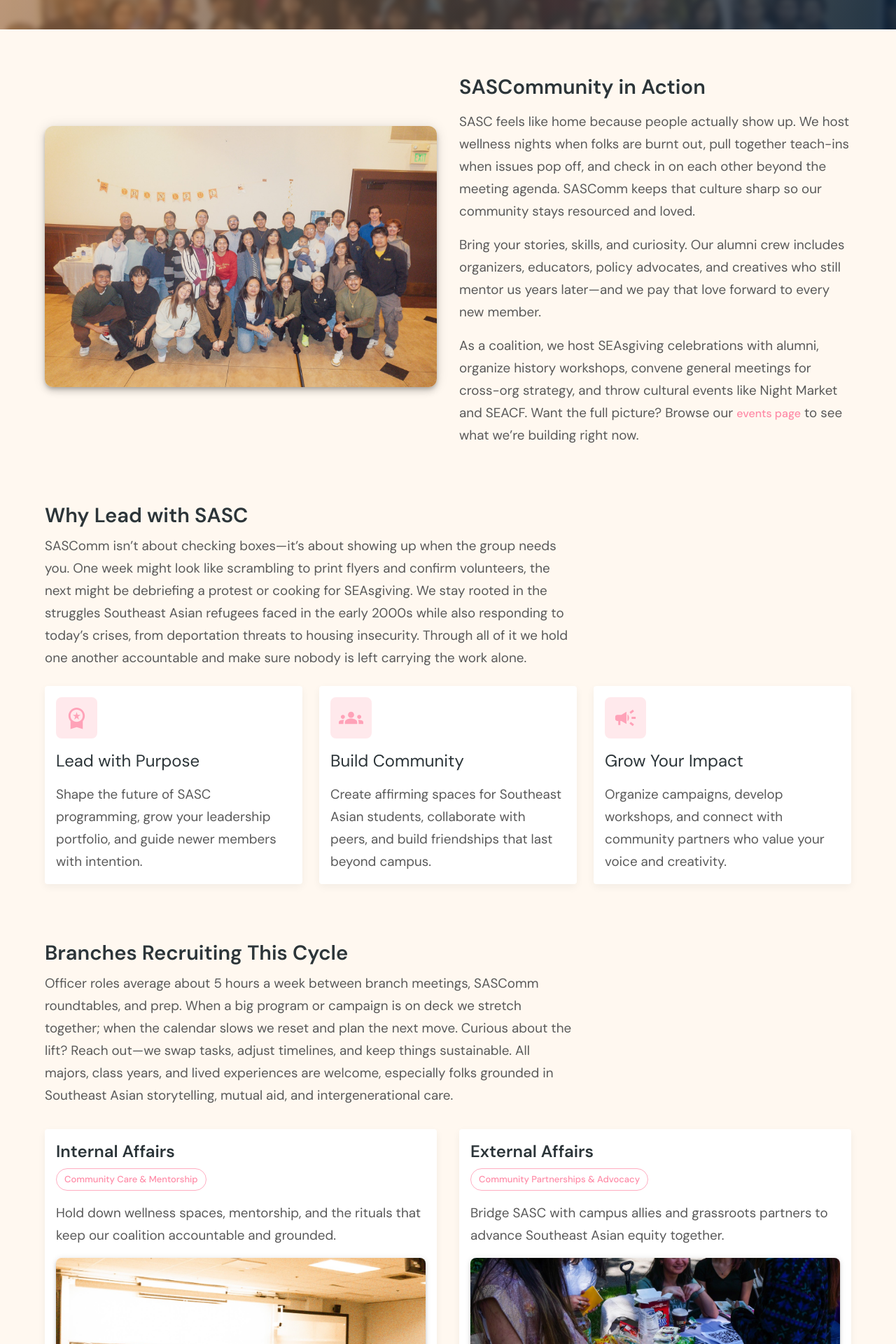
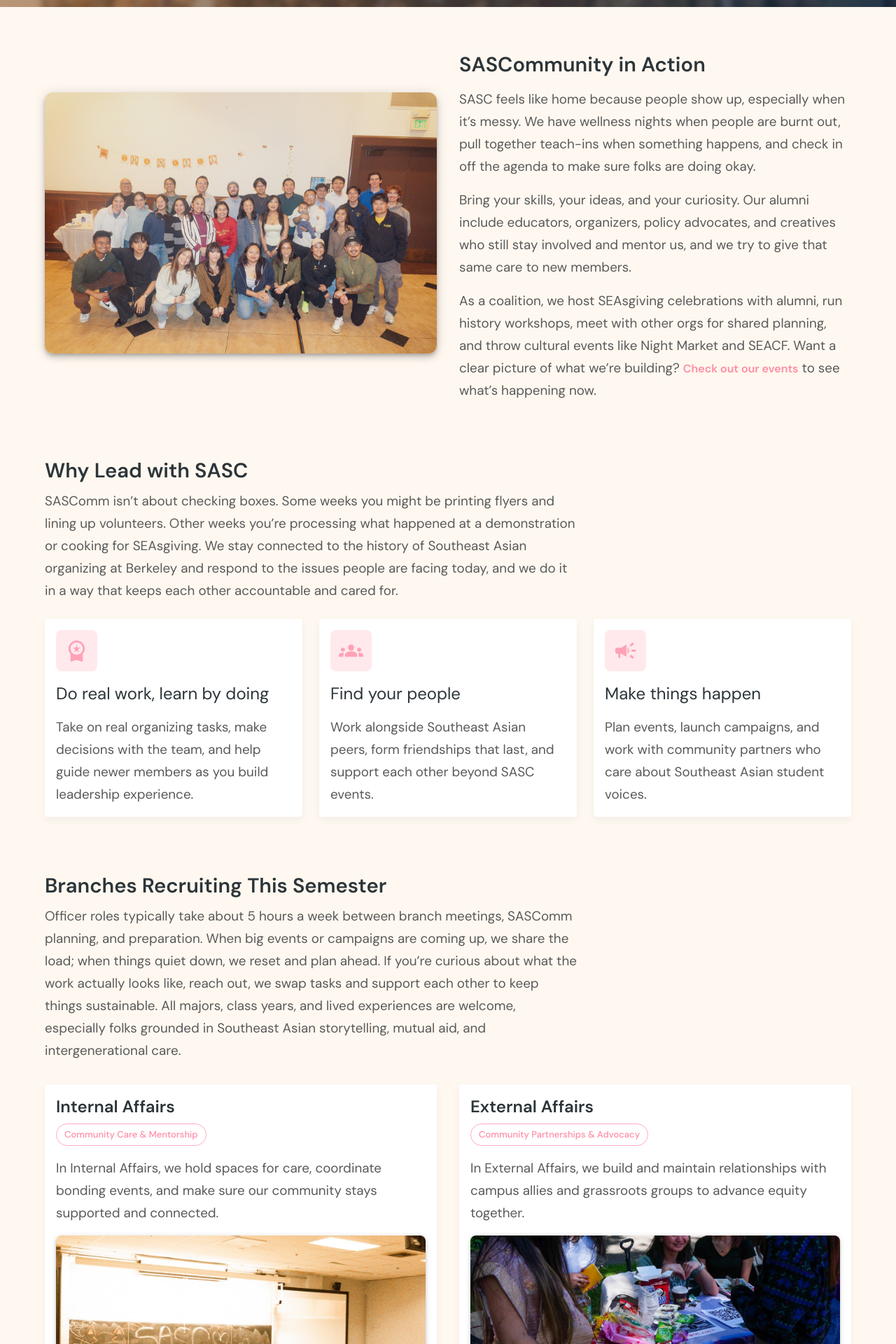
Before and after one commit to khoaang/ucbsasc, a React (Vite) app: page /lead in a window 1280 px wide. Shown: the part 780-2700 px from the top of the page at 70% size. Built offline with nearby package versions, Linux system fonts and the light colour scheme; no server answers.

Commit message:
Implement lead recruitment modal in Home component, replacing SeasgivingModal. Update localStorage handling for modal display based on URL parameters. Enhance dialog content to promote leadership opportunities and provide application links, improving user engagement and clarity.

```diff
--- a/src/pages/Home.tsx
+++ b/src/pages/Home.tsx
@@ -1,11 +1,24 @@
-import { Box, Container, Typography, useTheme, Grid, Button, IconButton, Card, CardContent } from '@mui/material';
+import {
+  Box,
+  Container,
+  Typography,
+  useTheme,
+  Grid,
+  Button,
+  IconButton,
+  Card,
+  CardContent,
+  Dialog,
+  DialogTitle,
+  DialogContent,
+  DialogActions,
+} from '@mui/material';
 import { styled } from '@mui/material/styles';
 import { motion } from 'framer-motion';
 import { useRef, useState, useEffect } from 'react';
 import { Instagram } from '@mui/icons-material';
 import MailingListModal from '../components/MailingListModal';
 // import HalloweenModal from '../components/events/HalloweenModal';
-import SeasgivingModal from '../components/events/SeasgivingModal';
 import Footer from '../components/Footer';
 // import GeneralMeetingModal from '../components/events/GeneralMeetingModal';
 
@@ -116,7 +129,14 @@ const Home = () => {
   const containerRef = useRef(null);
   const [mailingListOpen, setMailingListOpen] = useState(false);
   // const [halloweenOpen, setHalloweenOpen] = useState(false);
-  const [seasgivingOpen, setSeasgivingOpen] = useState(false);
+  const [leadModalOpen, setLeadModalOpen] = useState(false);
+  const handleLeadModalClose = () => {
+    try {
+      localStorage.setItem('lead_modal_dismissed_v1', 'true');
+    } catch {}
+    setLeadModalOpen(false);
+  };
+
 
   // useEffect(() => {
   //   try {
@@ -131,10 +151,10 @@ const Home = () => {
   useEffect(() => {
     try {
       const params = new URLSearchParams(window.location.search);
-      const forceShow = params.get('showSeasgiving') === '1';
-      const dismissed = localStorage.getItem('seasgiving_dismissed_v2');
+      const forceShow = params.get('showLead') === '1';
+      const dismissed = localStorage.getItem('lead_modal_dismissed_v1');
       if (forceShow || !dismissed) {
-        const t = setTimeout(() => setSeasgivingOpen(true), 1200);
+        const t = setTimeout(() => setLeadModalOpen(true), 1200);
         return () => clearTimeout(t);
       }
     } catch { }
@@ -375,10 +395,51 @@ const Home = () => {
         open={halloweenOpen}
         onClose={() => setHalloweenOpen(false)}
       /> */}
-      <SeasgivingModal
-        open={seasgivingOpen}
-        onClose={() => setSeasgivingOpen(false)}
-      />
+      <Dialog
+        open={leadModalOpen}
+        onClose={handleLeadModalClose}
+        maxWidth="sm"
+        fullWidth
+      >
+        <DialogTitle>Lead with SASC</DialogTitle>
+        <DialogContent dividers>
+          <Typography variant="body1" sx={{ mb: 2 }}>
+            SASComm is recruiting new officers for Spring 2026. If you care about Southeast Asian community building, storytelling, and
+            advocacy, we want to hear from you. Roles are flexible, collaborative, and grounded in shared responsibility.
+          </Typography>
+          <Typography variant="body2" color="text.secondary">
+            Curious about the work? Check out the leadership page to see branch focus areas, expectations, and next steps. You can always
+            DM us on Instagram if you have questions before applying.
+          </Typography>
+        </DialogContent>
+        <DialogActions sx={{ flexWrap: 'wrap', gap: 1.5, justifyContent: 'flex-end', px: 3, py: 2 }}>
+          <Button onClick={handleLeadModalClose} color="inherit">
+            Not Now
+          </Button>
+          <Button
+            component="a"
+            href="https://forms.gle/mnqaVF1UhXhoFKdJ6"
+            target="_blank"
+            rel="noopener"
+            variant="contained"
+            color="primary"
+            onClick={handleLeadModalClose}
+          >
+            Apply Now
+          </Button>
+          <Button
+            component="a"
+            href="https://www.instagram.com/ucbsasc"
+            target="_blank"
+            rel="noopener"
+            variant="outlined"
+            color="primary"
+            onClick={handleLeadModalClose}
+          >
+            DM @ucbsasc
+          </Button>
+        </DialogActions>
+      </Dialog>
     </Box>
   );
 };
--- a/src/pages/Lead.tsx
+++ b/src/pages/Lead.tsx
@@ -22,21 +22,21 @@ import Footer from '../components/Footer';
 
 const benefits = [
   {
-    title: 'Lead with Purpose',
+    title: 'Do real work, learn by doing',
     description:
-      'Shape the future of SASC programming, grow your leadership portfolio, and guide newer members with intention.',
+      'Take on real organizing tasks, make decisions with the team, and help guide newer members as you build leadership experience.',
     icon: <WorkspacePremium fontSize="large" color="inherit" />,
   },
   {
-    title: 'Build Community',
+    title: 'Find your people',
     description:
-      'Create affirming spaces for Southeast Asian students, collaborate with peers, and build friendships that last beyond campus.',
+      'Work alongside Southeast Asian peers, form friendships that last, and support each other beyond SASC events.',
     icon: <Groups fontSize="large" color="inherit" />,
   },
   {
-    title: 'Grow Your Impact',
+    title: 'Make things happen',
     description:
-      'Organize campaigns, develop workshops, and connect with community partners who value your voice and creativity.',
+      'Plan events, launch campaigns, and work with community partners who care about Southeast Asian student voices.',
     icon: <Campaign fontSize="large" color="inherit" />,
   },
 ];
@@ -46,7 +46,7 @@ const branches = [
     name: 'Internal Affairs',
     focus: 'Community Care & Mentorship',
     overview:
-      'Hold down wellness spaces, mentorship, and the rituals that keep our coalition accountable and grounded.',
+      'In Internal Affairs, we hold spaces for care, coordinate bonding events, and make sure our community stays supported and connected.',
     image: '/internal.jpg',
     directors: [
       { name: 'Ilene Park', email: 'parkilene AT berkeley.edu' },
@@ -67,7 +67,7 @@ const branches = [
     name: 'External Affairs',
     focus: 'Community Partnerships & Advocacy',
     overview:
-      'Bridge SASC with campus allies and grassroots partners to advance Southeast Asian equity together.',
+      'In External Affairs, we build and maintain relationships with campus allies and grassroots groups to advance equity together.',
     image: '/tabling.jpg',
     directors: [
       { name: 'Lan Vy Nguyen', email: 'nguyen_nvl AT berkeley.edu' },
@@ -87,7 +87,7 @@ const branches = [
     name: 'Operations',
     focus: 'Logistics, Finance & Event Excellence',
     overview:
-      'Keep SASC steady through sharp budgeting, flexible logistics, and backstage care so every program lands.',
+      'The Operations team handles budgeting, scheduling, vendor coordination, reimbursements, and event logistics so programs run smoothly.',
     image: '/operations.jpg',
     directors: [
       { name: 'Tyler Htut', email: 'tylerhtut7 AT berkeley.edu' },
@@ -109,7 +109,7 @@ const branches = [
     name: 'Public Relations',
     focus: 'Storytelling & Creative Strategy',
     overview:
-      'Tell our stories loudly and creatively so campus feels Southeast Asian joy, grief, and resistance.',
+      'Public Relations shapes how our work is seen and understood, from graphics and video to newsletters and social media campaigns that reflect our members’ voices.',
     image: '/pr.jpg',
     directors: [
       { name: 'Khoa Nguyen', email: 'khoan AT berkeley.edu' },
@@ -133,27 +133,27 @@ const branches = [
 
 const applicationSteps = [
   {
-    title: 'Submit Interest Form',
+    title: 'Fill out the interest form',
     detail:
-      'Tell us which branches excite you, the skills you bring, and how SASC can support your growth. We welcome all experiences.',
+      'Tell us what excites you, what you’re good at, and what you want to learn. We’re genuinely interested in what you bring, not just checkboxes.',
     icon: <Lightbulb color="primary" />,
   },
   {
-    title: 'Meet the Directors',
+    title: 'Meet the directors',
     detail:
-      'Participate in a conversational interview focused on alignment, support, and collaboration—not corporate vibes.',
+      'We’ll have a conversation to get to know you, talk about expectations, and see where you’ll fit best.',
     icon: <Diversity3 color="primary" />,
   },
   {
-    title: 'Join Officer Onboarding',
+    title: 'Start onboarding',
     detail:
-      'Kick off with leadership orientation, team bonding, and a semester roadmap so you feel confident and resourced from day one.',
+      'We’ll orient you with your branch, introduce the team, and share a roadmap for your first weeks.',
     icon: <EventAvailable color="primary" />,
   },
   {
-    title: 'Stay Connective & Impactful',
+    title: 'Grow with us',
     detail:
-      'Officer roles come with mentorship, professional development, and a community that shows up for each other.',
+      'Expect mentorship, chances to develop professionally, and a team that supports you when things get busy and when they slow down.',
     icon: <VolunteerActivism color="primary" />,
   },
 ];
@@ -209,9 +209,9 @@ const Lead = () => {
               textShadow: '0 2px 12px rgba(0,0,0,0.5)',
             }}
           >
-            Since 2000 student organizers have pulled late nights drafting teach-in slides, hauling sound gear to
-            Upper Sproul, and checking in on each other when campus systems fell short. SASComm is the crew still
-            doing that work, keeping SASC rooted in Southeast Asian history, mutual aid, and collective power.
+            Since 2000, SASC has been shaped by students who stayed up late building slides, setting up sound gear at Sproul, and
+            checking in on one another when campus systems fell short. SASComm is the group still doing that work, carrying forward
+            Southeast Asian history, care, and collective effort.
           </Typography>
           <Typography
             variant="body1"
@@ -222,9 +222,8 @@ const Lead = () => {
               textShadow: '0 1px 10px rgba(0,0,0,0.45)',
             }}
           >
-            We need folks who will help run programs, tell our stories, check in on members, and push for campus
-            resources. Some weeks are chill; other weeks are back-to-back meetings and last-minute supply runs.
-            When it’s time to move, we do it together and we follow through.
+            We’re looking for folks ready to run programs, help tell our stories, support members, and push for resources. Some weeks
+            are relaxed; other weeks are full of meetings and last-minute tasks. We do it together, and we stick with it.
           </Typography>
           <Stack direction={{ xs: 'column', sm: 'row' }} spacing={2} sx={{ mt: 4 }}>
             <Button
@@ -277,19 +276,25 @@ const Lead = () => {
                 SASCommunity in Action
               </Typography>
               <Typography variant="body1" color="text.secondary">
-                SASC feels like home because people actually show up. We host wellness nights when folks are burnt
-                out, pull together teach-ins when issues pop off, and check in on each other beyond the meeting
-                agenda. SASComm keeps that culture sharp so our community stays resourced and loved.
+                SASC feels like home because people show up, especially when it’s messy. We have wellness nights when people are burnt
+                out, pull together teach-ins when something happens, and check in off the agenda to make sure folks are doing okay.
               </Typography>
               <Typography variant="body1" color="text.secondary">
-                Bring your stories, skills, and curiosity. Our alumni crew includes organizers, educators, policy
-                advocates, and creatives who still mentor us years later—and we pay that love forward to every new
-                member.
+                Bring your skills, your ideas, and your curiosity. Our alumni include educators, organizers, policy advocates, and
+                creatives who still stay involved and mentor us, and we try to give that same care to new members.
               </Typography>
               <Typography variant="body1" color="text.secondary">
-                As a coalition, we host SEAsgiving celebrations with alumni, organize history workshops,
-                convene general meetings for cross-org strategy, and throw cultural events like Night Market and
-                SEACF. Want the full picture? Browse our <Button variant="text" color="primary" href="/events" sx={{ p: 0, minWidth: 0, textTransform: 'none' }}>events page</Button> to see what we’re building right now.
+                As a coalition, we host SEAsgiving celebrations with alumni, run history workshops, meet with other orgs for shared
+                planning, and throw cultural events like Night Market and SEACF. Want a clear picture of what we’re building?{' '}
+                <Button
+                  variant="text"
+                  color="primary"
+                  href="/events"
+                  sx={{ p: 0, minWidth: 0, textTransform: 'none', fontWeight: 600 }}
+                >
+                  Check out our events
+                </Button>{' '}
+                to see what’s happening now.
               </Typography>
             </Stack>
           </Grid>
@@ -301,11 +306,10 @@ const Lead = () => {
           Why Lead with SASC
         </Typography>
         <Typography variant="body1" color="text.secondary" sx={{ maxWidth: 760, mb: 3 }}>
-          SASComm isn’t about checking boxes—it’s about showing up when the group needs you. One week might look
-          like scrambling to print flyers and confirm volunteers, the next might be debriefing a protest or
-          cooking for SEAsgiving. We stay rooted in the struggles Southeast Asian refugees faced in the early 2000s
-          while also responding to today’s crises, from deportation threats to housing insecurity. Through all of it
-          we hold one another accountable and make sure nobody is left carrying the work alone.
+          SASComm isn’t about checking boxes. Some weeks you might be printing flyers and lining up volunteers. Other weeks you’re
+          processing what happened at a demonstration or cooking for SEAsgiving. We stay connected to the history of Southeast Asian
+          organizing at Berkeley and respond to the issues people are facing today, and we do it in a way that keeps each other accountable
+          and cared for.
         </Typography>
         <Grid container spacing={3}>
           {benefits.map((benefit) => (
@@ -346,14 +350,14 @@ const Lead = () => {
 
       <Container sx={{ mb: 10 }}>
         <Typography variant="h4" gutterBottom>
-          Branches Recruiting This Cycle
+          Branches Recruiting This Semester
         </Typography>
         <Typography variant="body1" color="text.secondary" sx={{ mb: 4, maxWidth: 760 }}>
-          Officer roles average about 5 hours a week between branch meetings, SASComm roundtables, and prep. When
-          a big program or campaign is on deck we stretch together; when the calendar slows we reset and plan the
-          next move. Curious about the lift? Reach out—we swap tasks, adjust timelines, and keep things sustainable.
-          All majors, class years, and lived experiences are welcome, especially folks grounded in Southeast Asian
-          storytelling, mutual aid, and intergenerational care.
+          Officer roles typically take about 5 hours a week between branch meetings, SASComm planning, and preparation. When big events
+          or campaigns are coming up, we share the load; when things quiet down, we reset and plan ahead. If you’re curious about what
+          the work actually looks like, reach out, we swap tasks and support each other to keep things sustainable. All majors, class
+          years, and lived experiences are welcome, especially folks grounded in Southeast Asian storytelling, mutual aid, and
+          intergenerational care.
         </Typography>
         <Grid container spacing={4}>
           {branches.map((branch) => (
@@ -441,7 +445,7 @@ const Lead = () => {
 
       <Container sx={{ mb: 12 }}>
         <Typography variant="h4" gutterBottom>
-          Recruitment Journey
+          How Recruitment Works
         </Typography>
         <Grid container spacing={3}>
           {applicationSteps.map((step) => (
@@ -468,12 +472,12 @@ const Lead = () => {
         <Card sx={{ p: { xs: 3, md: 5 }, backgroundColor: 'rgba(33, 150, 243, 0.08)' }}>
           <Stack spacing={2}>
             <Typography variant="h5" sx={{ fontWeight: 600 }}>
-              Ready to bring your gifts to SASC?
+              Ready to bring your energy to SASC?
             </Typography>
             <Typography variant="body1" color="text.secondary">
-              We value curiosity, humility, and a commitment to Southeast Asian empowerment more than existing
-              titles. Our pace shifts with the season, so let’s explore where your energy fits best—DM us, drop
-              by our general meetings, or send in the interest form so a director can reach out with next steps.
+              We care more about curiosity, humility, and a real commitment to community than job titles or resumes. Our pace shifts
+              with the season, so let’s figure out where your time and energy fit best, whether that’s through an interest form, a DM,
+              or coming to a general meeting.
             </Typography>
             <Stack direction={{ xs: 'column', sm: 'row' }} spacing={2} sx={{ pt: 1 }}>
               <Button
```
Also changed, not shown: 1 other file (tests, documents, lock files or other folders).
